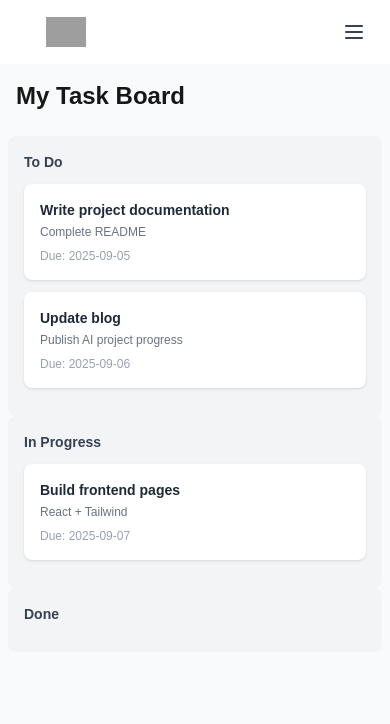
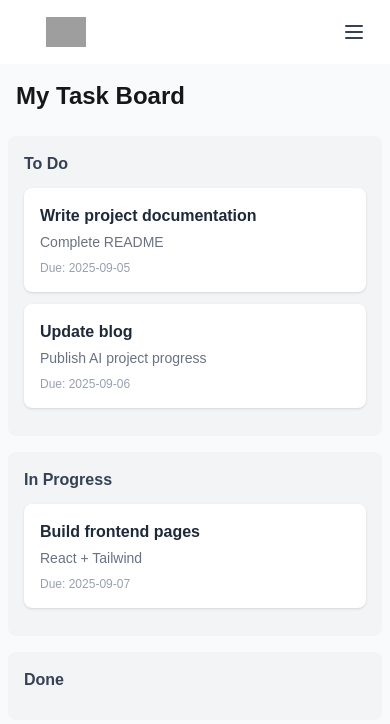
Before and after one commit to NZLouislu/nzlouis-ai-tasky, a Next.js app: page /tasklist in a window 390 px wide. Shown: the top 724 px of the page. Built offline with nearby package versions, Linux system fonts and the light colour scheme; grey boxes are pictures that could not be loaded.

Commit message:
feat(ui): add ColumnContainer component and improve responsive layout

```diff
--- /dev/null
+++ b/components/ColumnContainer.tsx
@@ -0,0 +1,36 @@
+"use client";
+
+import React, { useEffect } from "react";
+import { useDroppable } from "@dnd-kit/core";
+
+export default function ColumnContainer({
+  id,
+  title,
+  children,
+  onOverChange,
+}: {
+  id: string;
+  title: string;
+  children?: React.ReactNode;
+  onOverChange?: (isOver: boolean) => void;
+}) {
+  const { setNodeRef, isOver } = useDroppable({ id });
+
+  useEffect(() => {
+    if (onOverChange) onOverChange(Boolean(isOver));
+  }, [isOver, onOverChange]);
+
+  return (
+    <div
+      ref={setNodeRef}
+      className={`bg-gray-100 rounded-lg p-2 sm:p-4 flex-1 min-w-0 transition-all ${
+        isOver ? "border-2 border-blue-500" : ""
+      }`}
+    >
+      <h3 className="font-bold text-gray-700 mb-3 text-sm sm:text-base md:text-lg">
+        {title}
+      </h3>
+      {children}
+    </div>
+  );
+}
--- a/components/Task.tsx
+++ b/components/Task.tsx
@@ -1,20 +1,22 @@
 "use client";
 
+import React from "react";
 import { CSS } from "@dnd-kit/utilities";
 import { useSortable } from "@dnd-kit/sortable";
 import { Card } from "./types";
 
-interface TaskProps {
-  task: Card;
-}
-
-export default function Task({ task }: TaskProps) {
+export default function Task({ task }: { task: Card }) {
   const { attributes, listeners, setNodeRef, transform, transition } =
     useSortable({ id: task.id });
 
-  const style = {
+  const style: React.CSSProperties = {
     transform: CSS.Transform.toString(transform),
     transition,
+    width: "100%",
+    boxSizing: "border-box",
+    overflowWrap: "anywhere",
+    wordBreak: "break-word",
+    maxWidth: "100%",
   };
 
   return (
@@ -25,16 +27,16 @@ export default function Task({ task }: TaskProps) {
       {...listeners}
       className="bg-white rounded-lg shadow p-4 mb-3 cursor-pointer hover:shadow-md transition-shadow"
     >
-      <h4 className="font-semibold text-gray-800 text-sm md:text-base lg:text-lg">
+      <h4 className="font-semibold text-gray-800 text-sm sm:text-base md:text-lg">
         {task.title}
       </h4>
       {task.description && (
-        <p className="text-gray-500 text-xs md:text-sm mt-1">
+        <p className="text-gray-500 text-xs sm:text-sm mt-1">
           {task.description}
         </p>
       )}
       {task.due && (
-        <span className="text-gray-400 text-xs mt-2 block">
+        <span className="text-gray-400 text-xs sm:text-sm mt-2 block">
           Due: {task.due}
         </span>
       )}
--- a/components/TaskList.tsx
+++ b/components/TaskList.tsx
@@ -1,6 +1,6 @@
 "use client";
 
-import React, { useState } from "react";
+import React, { useEffect, useState } from "react";
 import {
   DndContext,
   PointerSensor,
@@ -17,9 +17,9 @@ import {
   verticalListSortingStrategy,
   arrayMove,
 } from "@dnd-kit/sortable";
-import { useDroppable } from "@dnd-kit/core";
+import Task from "./Task";
+import ColumnContainer from "./ColumnContainer";
 import { Card } from "./types";
-import Task from "./Task";
 
 export interface Column {
   id: string;
@@ -27,41 +27,20 @@ export interface Column {
   cards: Card[];
 }
 
-interface TaskListProps {
-  initialBoard: Column[];
-}
-
-function ColumnContainer({
-  column,
-  isOver,
-  children,
-}: {
-  column: Column;
-  isOver: boolean;
-  children: React.ReactNode;
-}) {
-  const { setNodeRef } = useDroppable({ id: column.id });
-  return (
-    <div
-      ref={setNodeRef}
-      className={`bg-gray-100 rounded-lg p-4 min-w-[250px] flex-shrink-0 transition-all ${
-        isOver ? "border-2 border-blue-500" : ""
-      }`}
-    >
-      <h3 className="font-bold text-gray-700 mb-3 text-sm sm:text-base md:text-lg">
-        {column.title}
-      </h3>
-      {children}
-    </div>
-  );
-}
-
-export default function TaskList({ initialBoard }: TaskListProps) {
+export default function TaskList({ initialBoard }: { initialBoard: Column[] }) {
   const [board, setBoard] = useState<Column[]>(
     initialBoard.map((c) => ({ ...c, cards: [...c.cards] }))
   );
   const [activeCard, setActiveCard] = useState<Card | null>(null);
   const [overColumnId, setOverColumnId] = useState<string | null>(null);
+  const [isMobile, setIsMobile] = useState(false);
+
+  useEffect(() => {
+    const check = () => setIsMobile(window.innerWidth < 640);
+    check();
+    window.addEventListener("resize", check);
+    return () => window.removeEventListener("resize", check);
+  }, []);
 
   const sensors = useSensors(useSensor(PointerSensor));
 
@@ -160,6 +139,44 @@ export default function TaskList({ initialBoard }: TaskListProps) {
     setOverColumnId(null);
   };
 
+  if (isMobile) {
+    return (
+      <div className="w-full max-w-[900px] px-2 py-2">
+        <div className="flex flex-col gap-4">
+          {board.map((column) => (
+            <div key={column.id} className="bg-gray-100 rounded-lg p-4 w-full">
+              <h3 className="font-bold text-gray-700 mb-3 text-base">
+                {column.title}
+              </h3>
+              <div className="flex flex-col">
+                {column.cards.map((card) => (
+                  <div
+                    key={card.id}
+                    className="bg-white rounded-lg shadow p-4 mb-3"
+                  >
+                    <h4 className="font-semibold text-gray-800 text-base">
+                      {card.title}
+                    </h4>
+                    {card.description && (
+                      <p className="text-gray-500 text-sm mt-1">
+                        {card.description}
+                      </p>
+                    )}
+                    {card.due && (
+                      <span className="text-gray-400 text-xs mt-2 block">
+                        Due: {card.due}
+                      </span>
+                    )}
+                  </div>
+                ))}
+              </div>
+            </div>
+          ))}
+        </div>
+      </div>
+    );
+  }
+
   return (
     <DndContext
       sensors={sensors}
@@ -168,12 +185,16 @@ export default function TaskList({ initialBoard }: TaskListProps) {
       onDragOver={handleDragOver}
       onDragEnd={handleDragEnd}
     >
-      <div className="flex flex-col sm:flex-row sm:space-x-4 overflow-x-auto p-2 sm:p-4">
+      <div className="w-full max-w-[900px] px-2 md:px-4 flex flex-row gap-4 p-2">
         {board.map((column) => (
           <ColumnContainer
             key={column.id}
-            column={column}
-            isOver={overColumnId === column.id}
+            id={column.id}
+            title={column.title}
+            onOverChange={(isOver) => {
+              if (isOver) setOverColumnId(column.id);
+              else if (overColumnId === column.id) setOverColumnId(null);
+            }}
           >
             <SortableContext
               items={column.cards.map((c) => c.id)}
@@ -186,7 +207,6 @@ export default function TaskList({ initialBoard }: TaskListProps) {
           </ColumnContainer>
         ))}
       </div>
-
       <DragOverlay>
         {activeCard ? <Task task={activeCard} /> : null}
       </DragOverlay>
```
